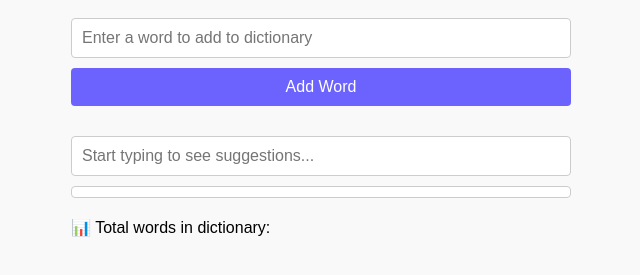
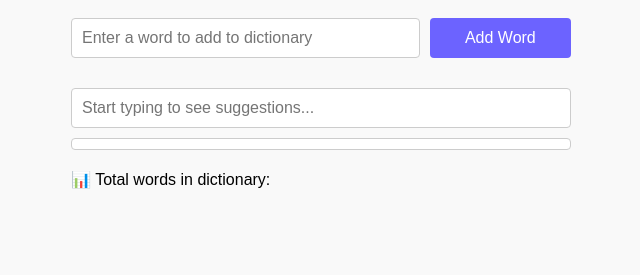
Before and after one commit to LiorKirshner/AutoComplete_Trie_Project, a website with bundled scripts: page web/index.html in a window 1280 px wide. Shown: the part 81-356 px from the top of the page, without its empty margins (319-959 px from the left). Built offline with nearby package versions, Linux system fonts and the light colour scheme.

Commit message:
add new word - container wrap

```diff
--- a/web/index.html
+++ b/web/index.html
@@ -9,12 +9,14 @@
     <h1>📚 AutoComplete Trie</h1>
 
     <div class="add-word-section">
+      <div class="add-input-container">
         <input
           type="text"
           id="wordInput"
           placeholder="Enter a word to add to dictionary"
         />
         <button id="addBtn">Add Word</button>
+      </div>
       <div id="feedback-message"></div>
     </div>
 
--- a/web/style.css
+++ b/web/style.css
@@ -14,15 +14,28 @@ h1 {
 .autocomplete-section,
 .status-section {
   margin: 20px auto;
+  width: 90%;
   max-width: 500px;
   display: flex;
   flex-direction: column;
   gap: 10px;
 }
+.add-input-container {
+  display: flex;
+  gap: 10px;
+}
+
+.add-input-container input {
+  width: 70%;
+}
+
+.add-input-container button {
+  width: 30%;
+}
 
 input[type="text"] {
   padding: 10px;
-  font-size: 16px;
+  font-size: 1rem;
   border-radius: 4px;
   border: 1px solid #ccc;
 }
@@ -33,7 +46,7 @@ button {
   border: none;
   padding: 10px;
   border-radius: 4px;
-  font-size: 16px;
+  font-size: 1rem;
   cursor: pointer;
 }
 
@@ -52,7 +65,7 @@ button:hover {
   padding: 10px;
   border-radius: 5px;
   margin-top: 20px;
-  font-size: 20px;
+  font-size: 1.1rem;
 }
 .success-message {
   background-color: #d4edda;
```
Lines whose indentation alone changed are shown as unchanged.
